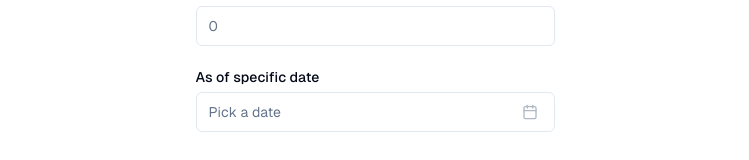
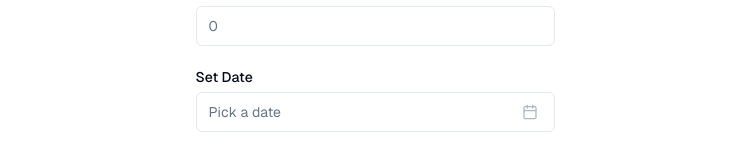
Before and after one commit to hedera-dev/balance-snapshot, a React (Vite) app: page / in a window 1280 px wide. Shown: the part 378-538 px from the top of the page, without its empty margins (265-1014 px from the left). Built offline with nearby package versions, Linux system fonts and the light colour scheme; what tw-elements would draw is missing.

Commit message:
feat: date input label change
Signed-off-by: michalrozekariane <michal.rozek@arianelabs.com>

```diff
--- a/src/components/HoldersForm.tsx
+++ b/src/components/HoldersForm.tsx
@@ -225,7 +225,7 @@ export const HoldersForm = ({
                   name={`formData.${index}.duration`}
                   render={({ field }) => (
                     <FormItem className="flex flex-col">
-                      <FormLabel>{dictionary.asSpecificDate}</FormLabel>
+                      <FormLabel>{dictionary.setDate}</FormLabel>
                       <Popover>
                         <PopoverTrigger asChild>
                           <FormControl>
--- a/src/dictionary/en.json
+++ b/src/dictionary/en.json
@@ -30,6 +30,6 @@
   "durationSwitchLabelRight": "Duration",
   "durationAccordion": "Duration(Optional)",
   "tokenIdRequired": "TokenId is required",
-  "asSpecificDate": "As of specific date",
+  "setDate": "Set Date",
   "invalidDateFormat": "Invalid date format"
 }
```
